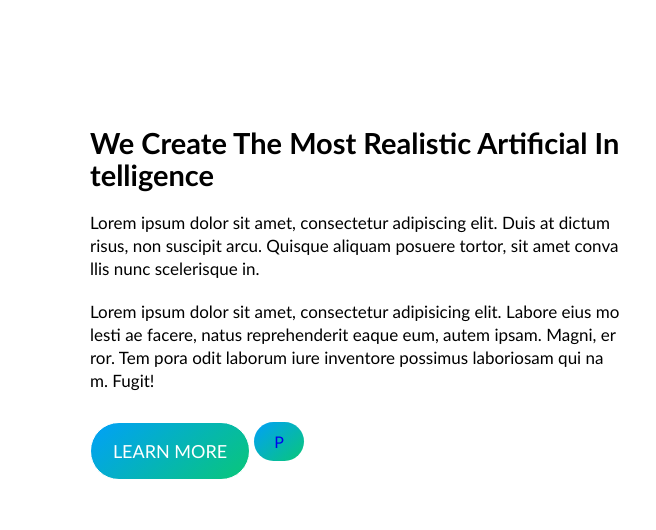
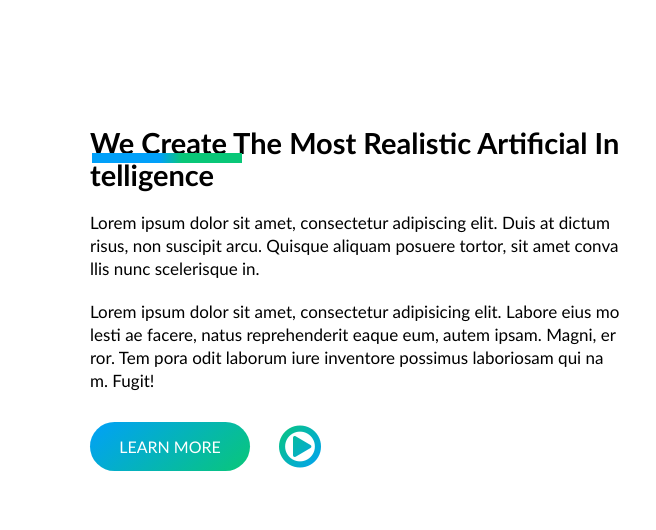
Before and after one commit to front-end-by-rimantas/21-grupe-portfolio-neuron, a website with bundled scripts: page index.html in a window 1280 px wide. Shown: the part 1140-1670 px from the top of the page, 0-656 px from the left. Built offline with nearby package versions, Linux system fonts and the light colour scheme; files whose address does not match are found by name.

Commit message:
elements + gradient buttons

```diff
--- a/css/Home.css
+++ b/css/Home.css
@@ -223,10 +223,21 @@ nav a:hover {
 }
 
 /* resume */
+div.resume > h2::after {
+  content: '';
+  position: absolute;
+  width: 150px;
+  height: 10px;
+  background: linear-gradient(90deg, #01a0f9 45%, #09c778 60%);
+  top: 26px;
+  left: 2px;
+}
+
 .resume > h2 {
   margin-top: 50px;
   font-size: 29px;
   line-height: 32px;
+  position: relative;
 }
 
 .resume > p {
@@ -235,25 +246,39 @@ nav a:hover {
   line-height: 23px;
 }
 
-.resume > div.btn,
-.resume > div.play-btn {
+.resume > div.btn-res {
   display: inline-block;
   margin-top: 30px;
   width: 160px;
-  padding: 10px 20px;
+  padding: 15px 20px;
   background: linear-gradient(-41deg, #09c778, #01a0f9);
   text-align: center;
   text-transform: uppercase;
-  color: white;
   border-radius: 30px;
 }
 
-.resume > div.play-btn {
-  width: 50px;
+.resume > div.btn-play {
+  display: inline-block;
 }
 
-.resume > div.play-btn > a {
+.resume > div.btn-play {
+  font-size: 30px;
+  height: 50px;
+}
+
+.resume > div.btn-play > a {
   text-decoration: none;
+  background: -webkit-linear-gradient(-41deg, #09c778, #01a0f9);
+  -webkit-background-clip: text;
+  -webkit-text-fill-color: transparent;
+  font-size: 49px;
+  margin-top: 30px;
+  margin-left: 25px;
+}
+
+.resume > div.btn-res > a {
+  text-decoration: none;
+  color: #fff;
 }
 
 /* achievements */
--- a/index.html
+++ b/index.html
@@ -118,9 +118,12 @@
                         Tem pora odit laborum iure inventore possimus
                         laboriosam qui nam. Fugit!
                     </p>
-                    <div class="btn">Learn more</div>
-                    <div class="play-btn">
-                        <a href="https://www.youtube.com/watch?v=2PFVhej26BE">P</a>
+                    <div class="btn-res">
+                        <a href="#" >Learn more</a>
+                    </div>
+
+                    <div class="btn-play">
+                        <a href="https://www.youtube.com/watch?v=2PFVhej26BE" rel="noreferrer noopener" class="fa fa-play-circle-o"></a>
                     </div>
                 </div>
                 <img src="./img/resume-logo.png" alt="resume-img" class="col-12 col-lg-6" />
```
